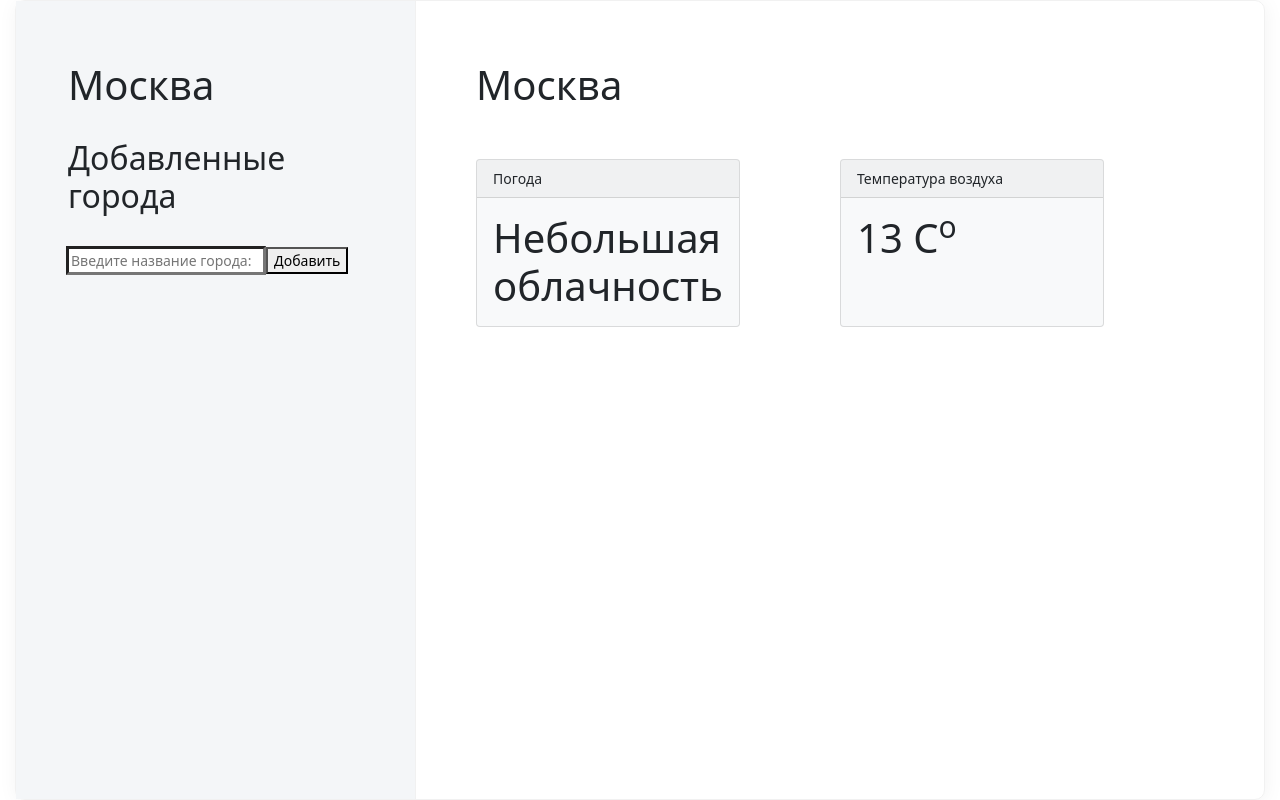
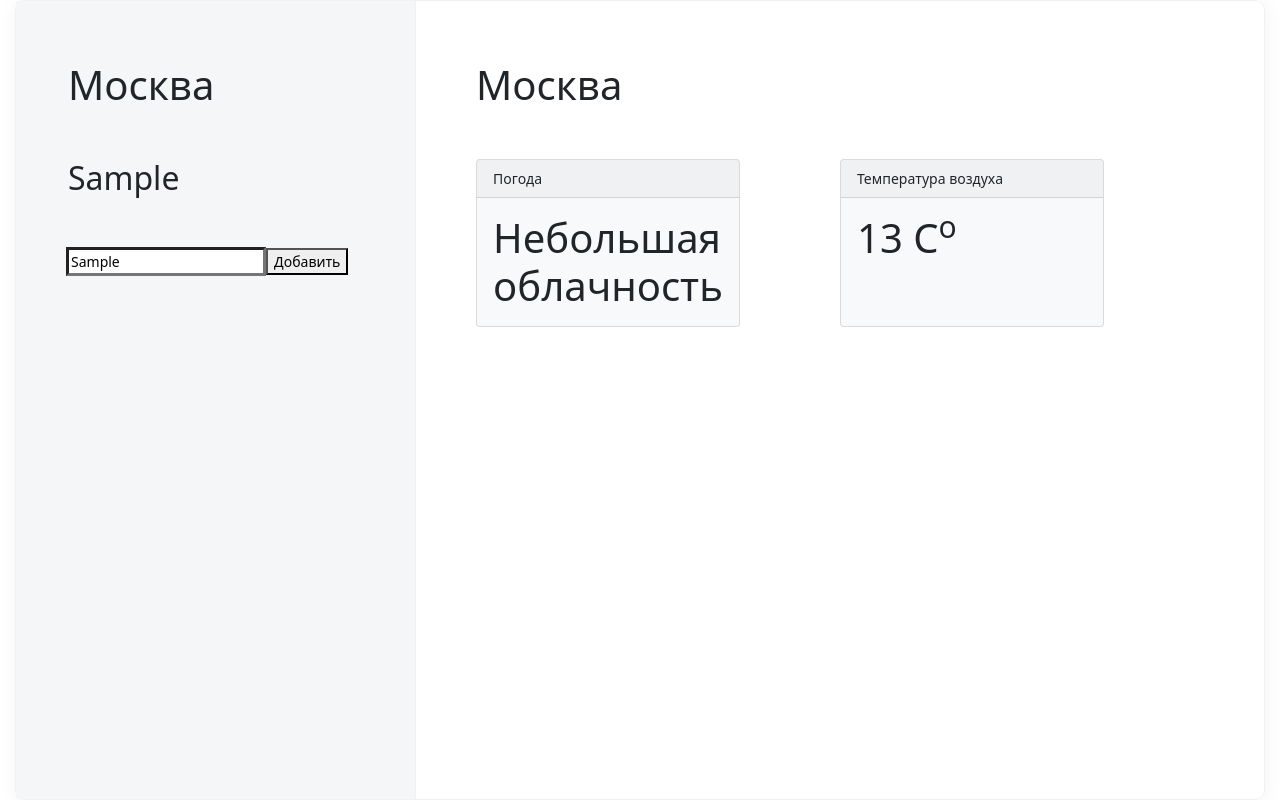
Before and after one commit to alexeyinn/react-weather-app, a React (Create React App) app: page / in a window 1280 px wide. Both pictures are taken after typing "Sample" into the empty fields and a click on the button "Добавить". Built offline with nearby package versions, Linux system fonts and the light colour scheme; no server answers.

Commit message:
feat: Сделал добавление городов

```diff
--- a/src/App.js
+++ b/src/App.js
@@ -8,6 +8,7 @@ function App() {
   const [defaultCity, setDefaultCity] = useState("Москва");
   const [currentWeather, setCurrentWeather] = useState("Небольшая облачность");
   const [currentTemp, setCurrentTemp] = useState("13 C");
+  const [customCity, setCustomCity] = useState([]);
 
   useEffect(() => {
     navigator.geolocation.getCurrentPosition(function (position) {
@@ -36,8 +37,8 @@ function App() {
     <div className="App">
       <div className="App__sidebar">
         <DefaultCity defaultCity={defaultCity} />
-        <AddedCity />
-        <InputAdd />
+        <AddedCity customCity={customCity} />
+        <InputAdd customCity={customCity} setCustomCity={setCustomCity} />
       </div>
       <MainWindow
         defaultCity={defaultCity}
--- a/src/components/AddedCity.jsx
+++ b/src/components/AddedCity.jsx
@@ -1,9 +1,16 @@
-export default function AddedCity() {
+export default function AddedCity(props) {
+
     return (
         <ul className="list">
-          <li className="active">
-            <h2>Добавленные города</h2>
+          {(props.customCity.length !== 0) ? (props.customCity.map((cities) => (
+            <li className="active" key={cities}>
+            <h2>{cities}</h2>
           </li>
+          ))) : (
+            <li className="active">
+            <h2>Здесь будут ваши добавленные города...</h2>
+          </li>
+          )}
         </ul>
     )
 }
--- a/src/components/InputAdd.jsx
+++ b/src/components/InputAdd.jsx
@@ -1,13 +1,22 @@
-export default function InputAdd() {
+import React, { useState } from 'react'
+
+export default React.memo(function InputAdd(props) {
+const [inputData, setInputData] = useState("");
+
+const cityAdd = () => {
+  props.setCustomCity([...props.customCity, inputData]);
+}
+
     return (
         <div className="add-list">
           <input
             className="field"
             type="text"
             placeholder="Введите название города:"
-            value=""
+            value={props.inputData}
+            onInput={e => setInputData(e.target.value)}
           ></input>
-          <button className="button">Добавить</button>
+          <button className="button" onClick={cityAdd}>Добавить</button>
         </div>
     )
-}
+})
--- a/src/index.scss
+++ b/src/index.scss
@@ -24,7 +24,7 @@ li {
     padding: 60px 20px;
 
     .list {
-      margin-bottom: 30px;
+      margin-bottom: 50px;
 
       .active {
         background: #ffffff;
```
